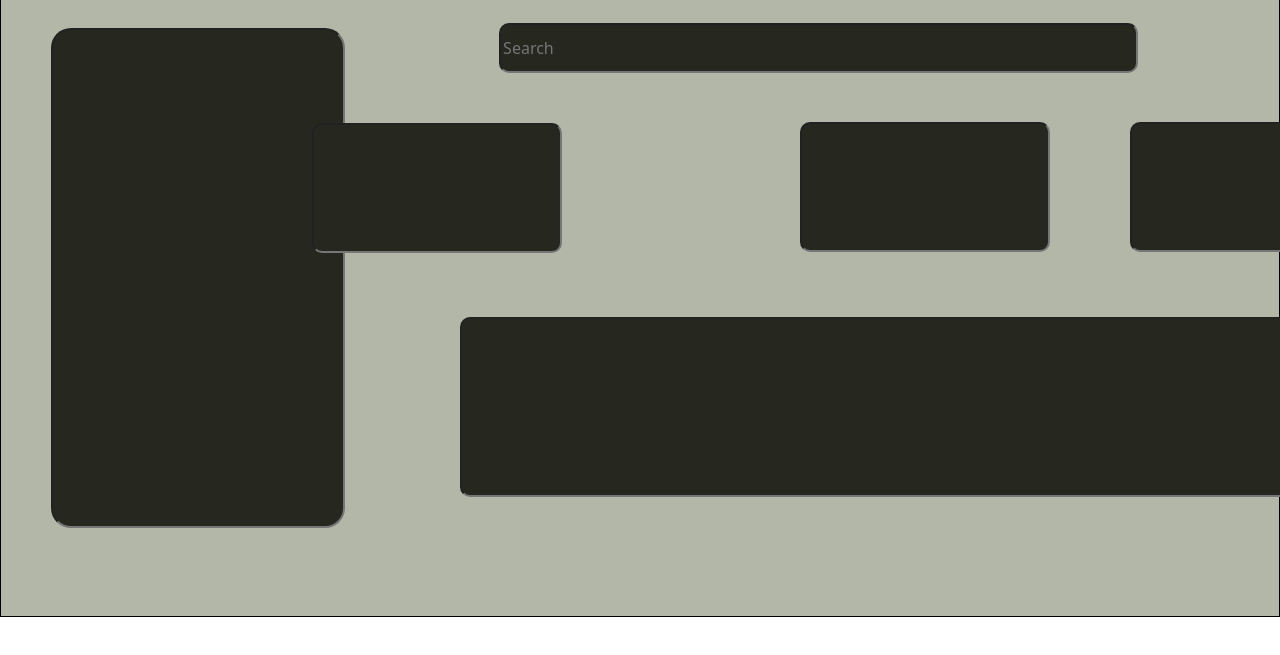
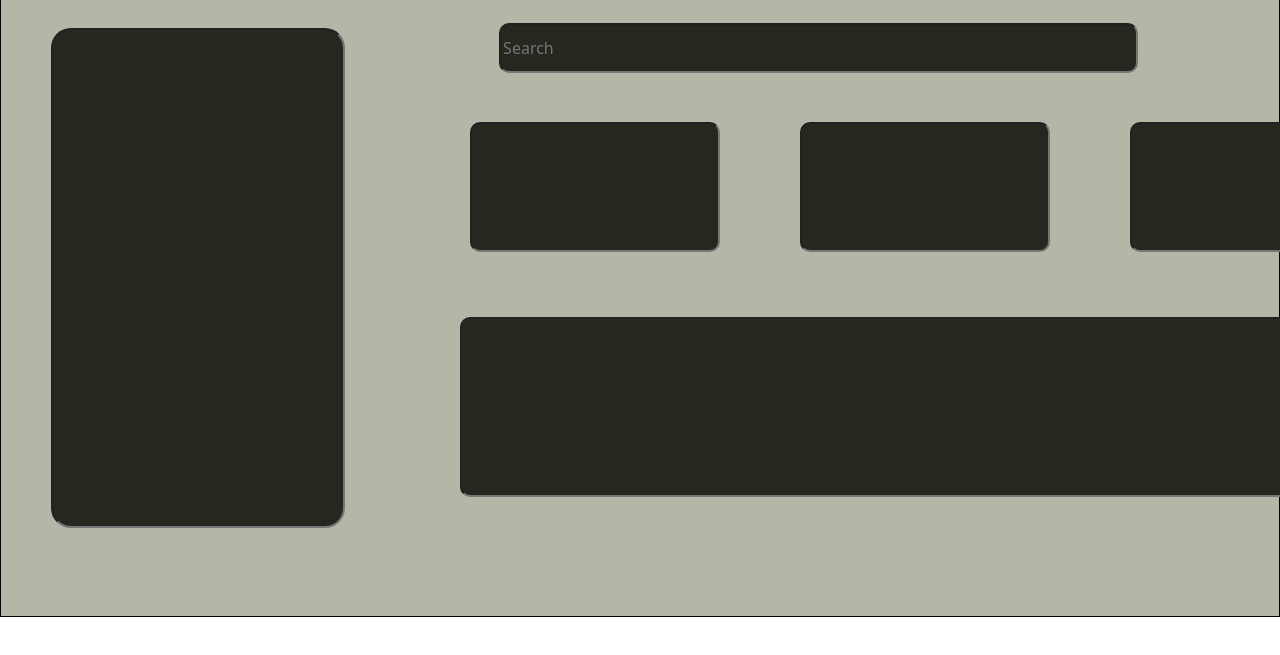
Before and after one commit to muralibalan/htmlTask2, a plain HTML site: page index.html in a window 1280 px wide. Shown: the part 83-738 px from the top of the page. Drawn offline with nearby package versions, Linux system fonts and the light colour scheme.

Commit message:
css alter

```diff
--- a/style.css
+++ b/style.css
@@ -45,9 +45,9 @@
     height: 130px;
     border-radius: 10px;
     background-color: rgb(38, 40, 32);
-    position: relative;
-    top: -40px;
-    left: -630px;
+    position:absolute;
+    top: 205px;
+    left: 470px;
 }
 .box2{
     width: 250px;
```
